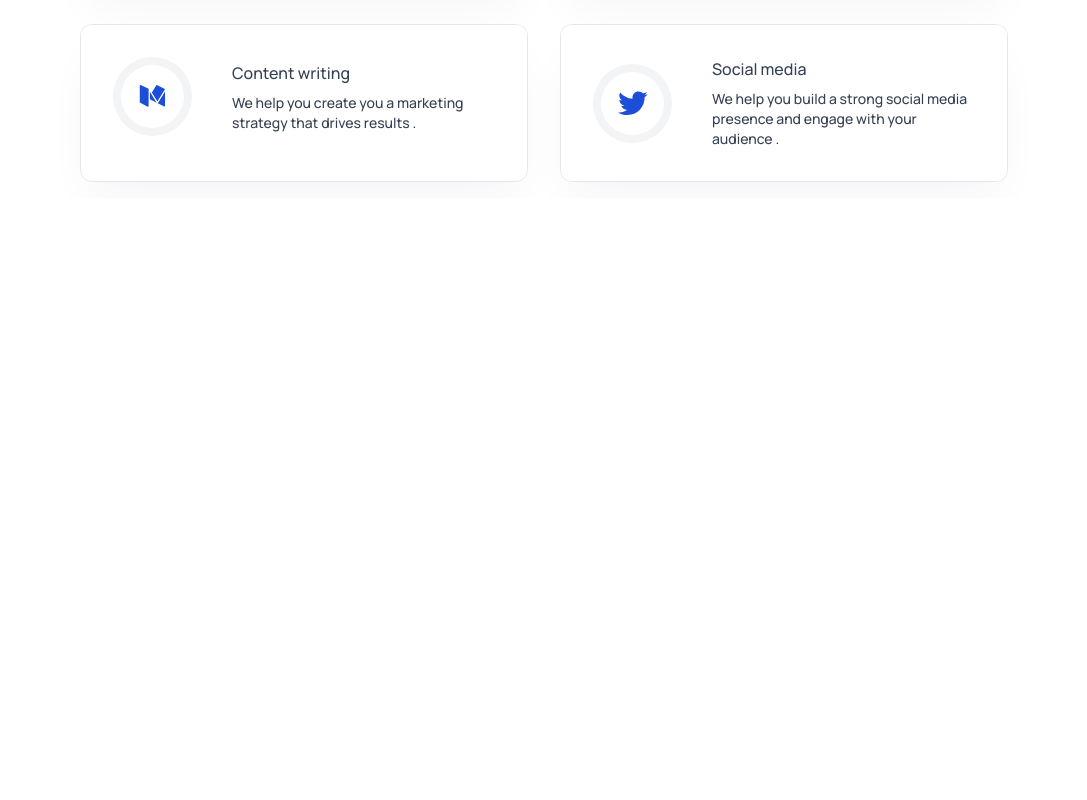
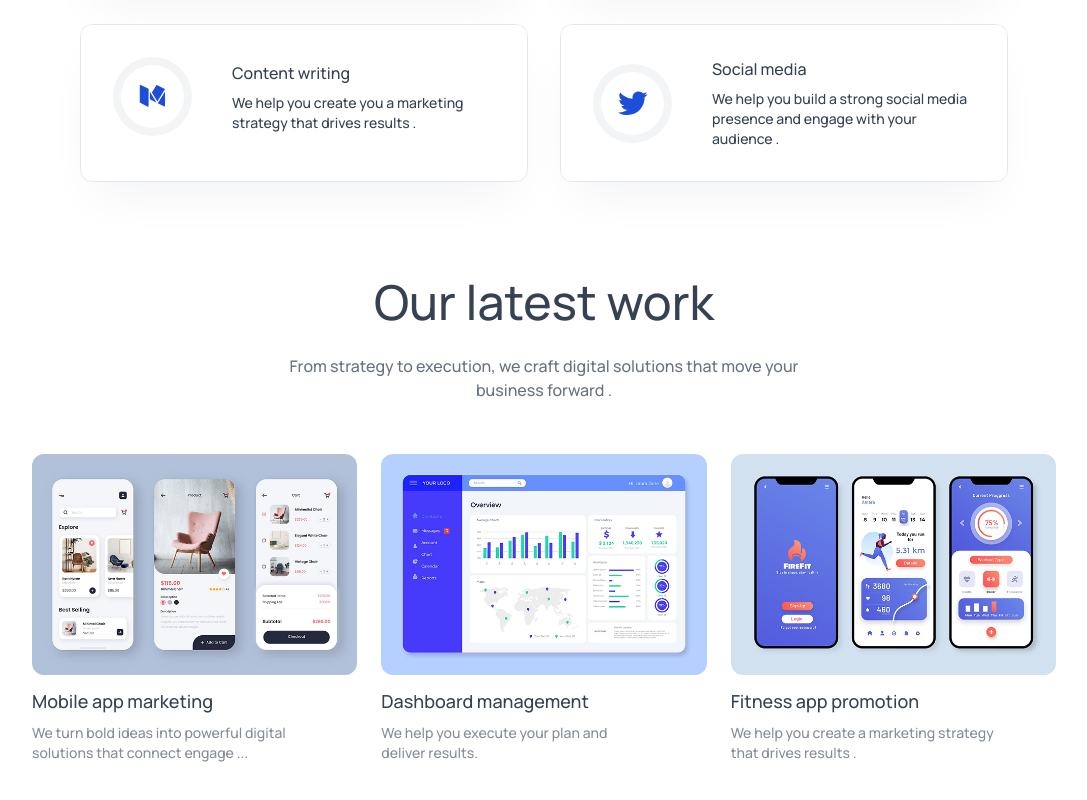
Before and after one commit to AlaaQrajah/Agency-, a React (Vite) app: page / in a window 1280 px wide. Shown: the part 1712-2512 px from the top of the page, without its empty margins (96-1183 px from the left). Before the commit the page ends 1910 px from the top, so only its background shows below. Built offline with nearby package versions, Linux system fonts and the light colour scheme.

Commit message:
add  OurWork

```diff
--- a/src/App.jsx
+++ b/src/App.jsx
@@ -1,8 +1,9 @@
-import React, { useState } from "react";
+import { useState } from "react";
 import Navbar from "./components/Navbar";
 import Hero from "./components/Hero";
 import TrustedBy from "./components/TrustedBy";
 import Services from "./components/Services";
+import OurWork from "./components/OurWork";
 
 const App = () => {
   const [theme, setTheme] = useState(
@@ -15,6 +16,7 @@
       <Hero />
       <TrustedBy />
       <Services />
+      <OurWork />
     </div>
   );
 };
--- /dev/null
+++ b/src/components/OurWork.jsx
@@ -0,0 +1,54 @@
+import Title from "./Title";
+import assets from "../assets/assets";
+
+const OurWork = () => {
+  const workData = [
+    {
+      title: "Mobile app marketing ",
+      description:
+        "We turn bold ideas into powerful digital solutions that connect engage ... ",
+      image: assets.work_mobile_app,
+    },
+    {
+      title: "Dashboard management ",
+      description: "We help you execute your plan and deliver results.",
+      image: assets.work_dashboard_management,
+    },
+    {
+      title: "Fitness app promotion  ",
+      description:
+        "We help you create a marketing strategy that drives results .  ",
+      image: assets.work_fitness_app,
+    },
+  ];
+
+  return (
+    <div
+      id="our-work"
+      className="flex flex-col items-center gap-7 px-7 sm:px-12 lg:px-24 xl:px-30 text-gray-700 dark:text-white py-20"
+    >
+      <Title
+        title="Our latest work "
+        desc="From strategy to execution, we craft digital solutions that move your business forward ."
+      />
+      <div className="grid sm:grid-cols-2 lg:grid-cols-3 gap-6 w-full max-w-5xl">
+        {workData.map((work, index) => (
+          <div
+            key={index}
+            className="hover:scale-105 duration-500 transition-all cursor-pointer"
+          >
+            <img
+              src={work.image}
+              alt={work.title}
+              className="w-full rounded-xl"
+            />
+            <h3 className="mt-3 mb-2 text-lg font-semibold">{work.title}</h3>
+            <p className="text-sm opacity-60 w-5/6">{work.description}</p>
+          </div>
+        ))}
+      </div>
+    </div>
+  );
+};
+
+export default OurWork;
```
